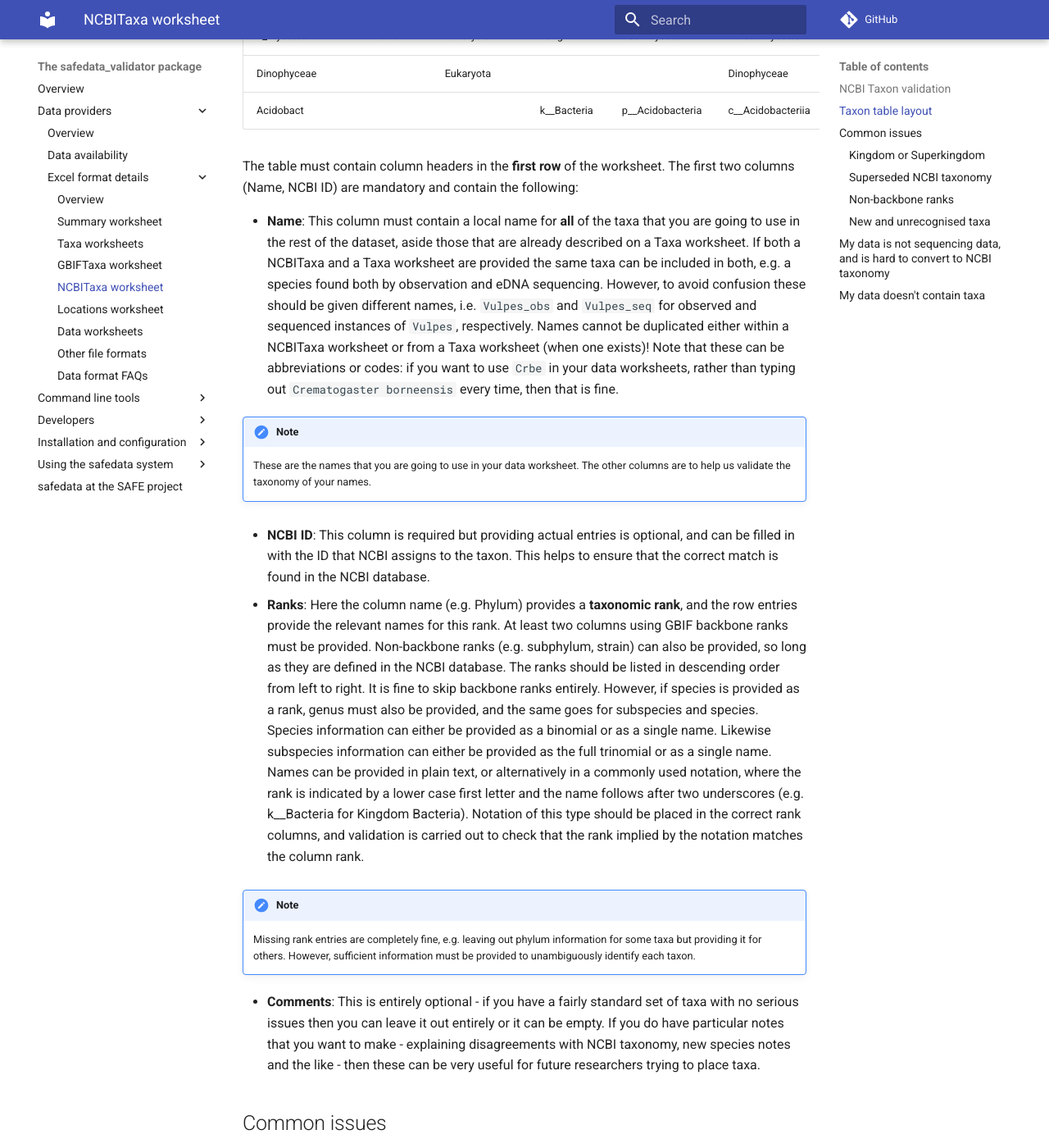
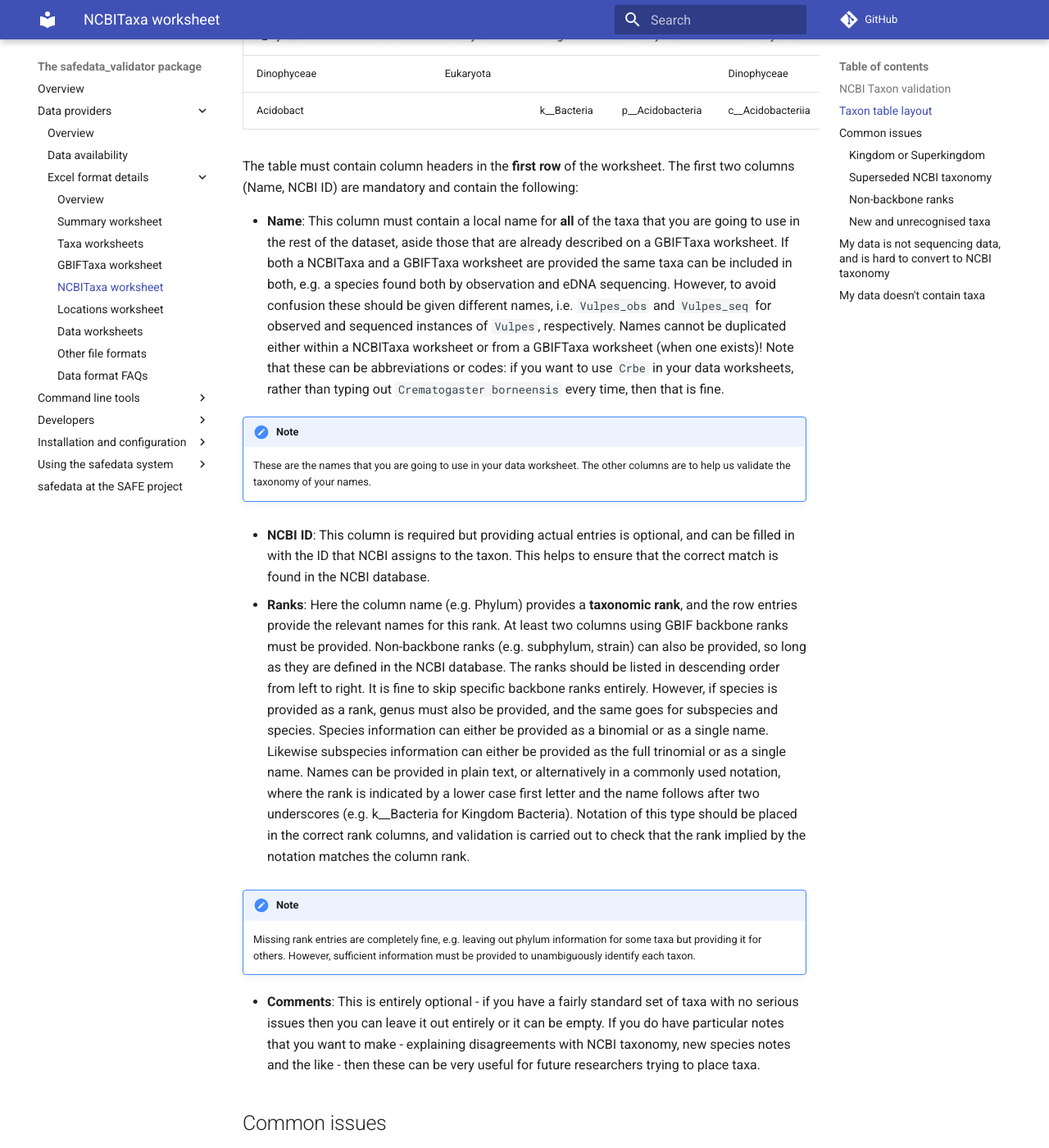
Before and after one commit to ImperialCollegeLondon/safedata_validator, an MkDocs documentation site: the page built from docs/data_providers/data_format/ncbi_taxa.md, in a window 1280 px wide and 1400 px high, scrolled down 889 px. Shown: the whole window at 82% size. Built offline with MkDocs 1.6.1 and Material for MkDocs 9.7.7, drawn with Linux system fonts in a browser that asks for light colours; comment, search, counter and statistics services are not loaded; some of the changed text lies outside the part shown.

Commit message:
Updated NCBITaxa docs

```diff
--- a/docs/data_providers/data_format/ncbi_taxa.md
+++ b/docs/data_providers/data_format/ncbi_taxa.md
@@ -1,10 +1,10 @@
 # The NCBITaxa worksheet
 
-This worksheet plays a similar role to the GBIFTaxa worksheet, that is recording the
-taxonomic information for organisms referred to in the Data worksheets. The key
-difference is that taxonomic information is recorded using NCBI taxonomy rather than
-GBIF taxonomy. This taxonomy better matches the output of sequencing data, and so this
-worksheet is recommended for this class of data. If taxa are used anywhere in the
+This worksheet plays a similar role to the [GBIFTaxa worksheet](./gbif_taxa.md), that is
+recording the taxonomic information for organisms referred to in the Data worksheets.
+The key difference is that taxonomic information is recorded using NCBI taxonomy rather
+than GBIF taxonomy. This taxonomy better matches the output of sequencing data, and so
+this worksheet is recommended for this class of data. If taxa are used anywhere in the
 dataset either this worksheet or the GBIFTaxa worksheet must be included. It is also an
 option to provide both a GBIFTaxa worksheet and a NCBITaxa worksheet, e.g. in cases
 where both sequencing and observational data are being reported.
@@ -37,14 +37,14 @@
 
 * **Name**: This column must contain a local name for **all** of the taxa that you are
   going to use in the rest of the dataset, aside those that are already described on a
-  Taxa worksheet. If both a NCBITaxa and a Taxa worksheet are provided the same taxa can
-  be included in both, e.g. a species found both by observation and eDNA sequencing.
-  However, to avoid confusion these should be given different names, i.e. `Vulpes_obs`
-  and `Vulpes_seq` for observed and sequenced instances of `Vulpes`, respectively. Names
-  cannot be duplicated either within a NCBITaxa worksheet or from a Taxa worksheet (when
-  one exists)! Note that these can be abbreviations or codes: if you want to use `Crbe`
-  in your data worksheets, rather than typing out `Crematogaster borneensis` every time,
-  then that is fine.
+  GBIFTaxa worksheet. If both a NCBITaxa and a GBIFTaxa worksheet are provided the same
+  taxa can be included in both, e.g. a species found both by observation and eDNA
+  sequencing. However, to avoid confusion these should be given different names, i.e.
+  `Vulpes_obs` and `Vulpes_seq` for observed and sequenced instances of `Vulpes`,
+  respectively. Names cannot be duplicated either within a NCBITaxa worksheet or from a
+  GBIFTaxa worksheet (when one exists)! Note that these can be abbreviations or codes:
+  if you want to use `Crbe` in your data worksheets, rather than typing out
+  `Crematogaster borneensis` every time, then that is fine.
 
 !!! Note
 
@@ -59,16 +59,16 @@
   row entries provide the relevant names for this rank. At least two columns using GBIF
   backbone ranks must be provided. Non-backbone ranks (e.g. subphylum, strain) can also
   be provided, so long as they are defined in the NCBI database. The ranks should be
-  listed in descending order from left to right. It is fine to skip backbone ranks
-  entirely. However, if species is provided as a rank, genus must also be provided, and
-  the same goes for subspecies and species. Species information can either be provided
-  as a binomial or as a single name. Likewise subspecies information can either be
-  provided as the full trinomial or as a single name. Names can be provided in plain
-  text, or alternatively in a commonly used notation, where the rank is indicated by a
-  lower case first letter and the name follows after two underscores (e.g. k__Bacteria
-  for Kingdom Bacteria). Notation of this type should be placed in the correct rank
-  columns, and validation is carried out to check that the rank implied by the notation
-  matches the column rank.
+  listed in descending order from left to right. It is fine to skip specific backbone
+  ranks entirely. However, if species is provided as a rank, genus must also be
+  provided, and the same goes for subspecies and species. Species information can either
+  be provided as a binomial or as a single name. Likewise subspecies information can
+  either be provided as the full trinomial or as a single name. Names can be provided in
+  plain text, or alternatively in a commonly used notation, where the rank is indicated
+  by a lower case first letter and the name follows after two underscores (e.g.
+  k__Bacteria for Kingdom Bacteria). Notation of this type should be placed in the
+  correct rank columns, and validation is carried out to check that the rank implied by
+  the notation matches the column rank.
 
 !!! Note
 
@@ -137,4 +137,4 @@
 
 ## My data doesn't contain taxa
 
-Fine. You can omit both the Taxa and NCBITaxa worksheet!
+Fine. You can omit both the GBIFTaxa and NCBITaxa worksheet!
```
